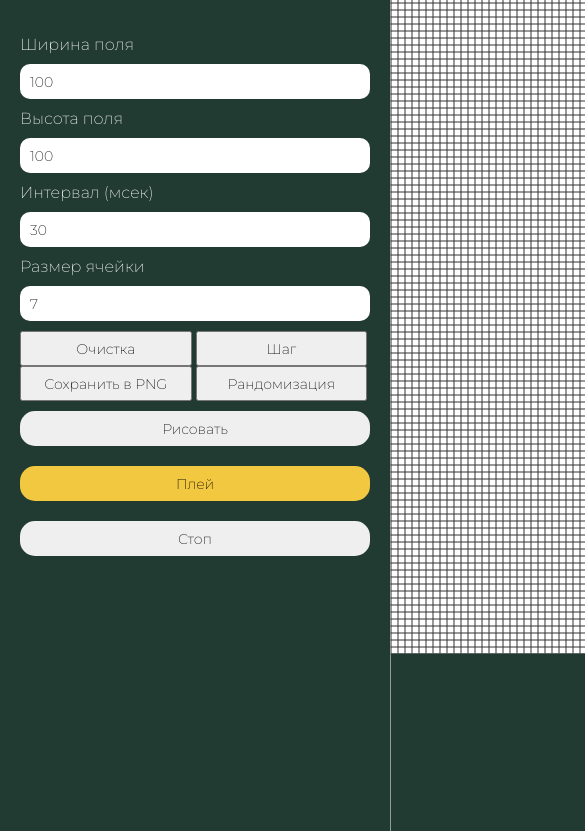
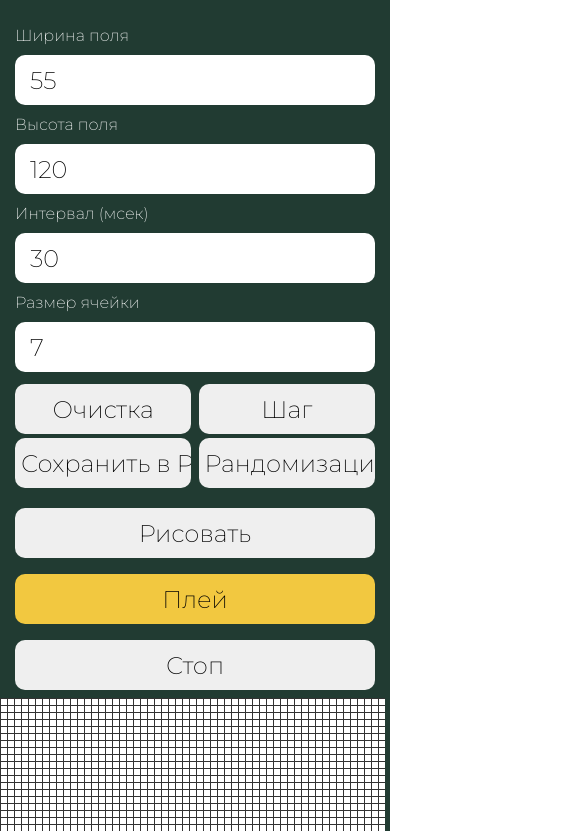
Before and after one commit to zakaulovaaa/gameLife, a plain HTML site: page index.html in a window 390 px wide. Shown: the part 137-968 px from the top of the page, 585 px wide, since content can reach past the window. Drawn offline with Linux system fonts and the light colour scheme.

Commit message:
Добаляет адаптивность

```diff
--- a/GameLife.js
+++ b/GameLife.js
@@ -17,31 +17,42 @@ class GameLife {
     }
 
     setSizeCanvases() {
+        this.cellSize = document.getElementById("cellSize").value;
+        let width, height;
+
         //если блок с настройками и канвас влезают в один скрин
         if (window.innerWidth - this.settingsWidth >= this.minWidthCanvas) {
-            this.cellSize= document.getElementById("cellSize").value;
-
             /** Установили количество ячеек */
-            let width = div(window.innerWidth - this.settingsWidth, this.cellSize);
-            // width = width - 1 + width % 2;
+            width = div(window.innerWidth - this.settingsWidth, this.cellSize);
             this.inputWidth.value = width;
 
-            let height = div(window.innerHeight - this.titleHeight, this.cellSize);
-            // height = height - 1 + height % 2;
+            height = div(window.innerHeight - this.titleHeight, this.cellSize);
             this.inputHeight.value = height;
 
             /** установили новый размер канвасов */
             this.canvas.canvas.height = window.innerHeight - this.titleHeight;
-                // height * this.cellSize + 1;
             this.canvas.canvas.width = window.innerWidth - this.settingsWidth; // width * this.cellSize + 1;
 
             this.game.canvas.height = window.innerHeight - this.titleHeight;
-            //height * this.cellSize + 1;
             this.game.canvas.width = window.innerWidth - this.settingsWidth; //width * this.cellSize + 1;
 
         } else {
             /** TODO: Написать правила для маленьких экранов */
+            this.cellSize = document.getElementById("cellSize").value;
 
+            /** Установили количество ячеек */
+            width = div(window.innerWidth, this.cellSize);
+            this.inputWidth.value = width;
+
+            height = div(window.innerHeight, this.cellSize);
+            this.inputHeight.value = height;
+
+            /** установили новый размер канвасов */
+            this.canvas.canvas.height = window.innerHeight;
+            this.canvas.canvas.width = window.innerWidth;
+
+            this.game.canvas.height = window.innerHeight;
+            this.game.canvas.width = window.innerWidth;
         }
     }
 
--- a/index.html
+++ b/index.html
@@ -14,18 +14,18 @@
     <div class="main_content">
         <div class="settings" id="block_settings">
 
-            <div id="btn-open_description"><b>Описание игры</b></div><br><br>
+            <div id="btn-open_description"><b>Описание игры</b></div><br>
 
-            Ширина поля
+            <p class="name_input">Ширина поля</p>
             <input type="number" min="10" max="200" step="1" value="100" id="width" class="input_size">
 
-            Высота поля
+            <p class="name_input">Высота поля</p>
             <input type="number" min="10" max="200" step="1" value="100" id="height" class="input_size">
 
-            Интервал (мсек)
+            <p class="name_input">Интервал (мсек)</p>
             <input type="number" min="1" max="2000" step="1" value="30" id="timeout" class="input_size">
 
-            Размер ячейки
+            <p class="name_input">Размер ячейки</p>
             <input type="number" min="1" max="100" step="1" value="7" id="cellSize" class="input_size">
 
             <div class="block_action">
@@ -46,8 +46,8 @@
         </div>
 
         <div class="block_canvas" id="block_canvas">
-            <canvas id="back" width="1400" height="1400" ></canvas>
-            <canvas id="game" width="1400" height="1400" ></canvas>
+            <canvas id="back" width="100" height="1400" ></canvas>
+            <canvas id="game" width="100" height="1400" ></canvas>
         </div>
     </div>
 
--- a/style.css
+++ b/style.css
@@ -2,6 +2,7 @@ html,
 body {
     margin: 0;
     padding: 0;
+    width: 100vw;
 }
 body {
     font-family: 'Montserrat', sans-serif;
@@ -38,16 +39,9 @@ input {
     /*justify-content: space-around;*/
     /*margin-bottom: 20px;*/
     color: #ffffff;
-    padding: 20px;
+    /*padding: 20px;*/
 
 }
-.fs {
-    margin-bottom: 20px;
-    /*display: flex;*/
-    /*flex-wrap: wrap;*/
-    /*justify-content: space-around;*/
-}
-
 .block_canvas {
     background-color: #213b32;
 }
@@ -69,30 +63,45 @@ input {
     /*background-color: #213b32;*/
 }
 .input_size {
-    margin: 10px 0;
-    padding: 0 10px;
+    margin: 10px 15px;
+    padding: 0 15px;
     border-radius: 10px;
     border: 0;
 }
+.name_input {
+    margin: 0 15px;
+}
+
+#btn-open_description {
+    margin: 15px;
+}
+
 .btn_action {
     width: 49%;
+    border: 0;
+    margin: 2px 0;
+    border-radius: 10px;
 }
 
 .block_action {
     display: flex;
     flex-direction: column;
+    margin-bottom: 10px;
 }
 .row1 {
-    align-content: flex-start;
+    display: flex;
+    margin: 0 15px;
+    justify-content: space-between;
 }
 
 .btn_play {
     background-color: #f2c840;
 }
 .btn-main {
-    border-radius: 15px;
+    border-radius: 10px;
     border: 0;
-    margin: 10px 0;
+    margin: 8px 15px;
+
 }
 
 
@@ -147,6 +156,18 @@ h2 {
 }
 
 /*для маленьких экранов*/
-@media (max-width: 600px) {
-
+@media (max-width: 1000px) {
+    .main_content {
+        flex-direction: column;
+    }
+    .settings {
+        width: 100vw;
+        max-width: 100vw;
+    }
+    .btn_action,
+    .input_size,
+    .btn-main {
+        height: 50px;
+        font-size: 24px;
+    }
 }
```
